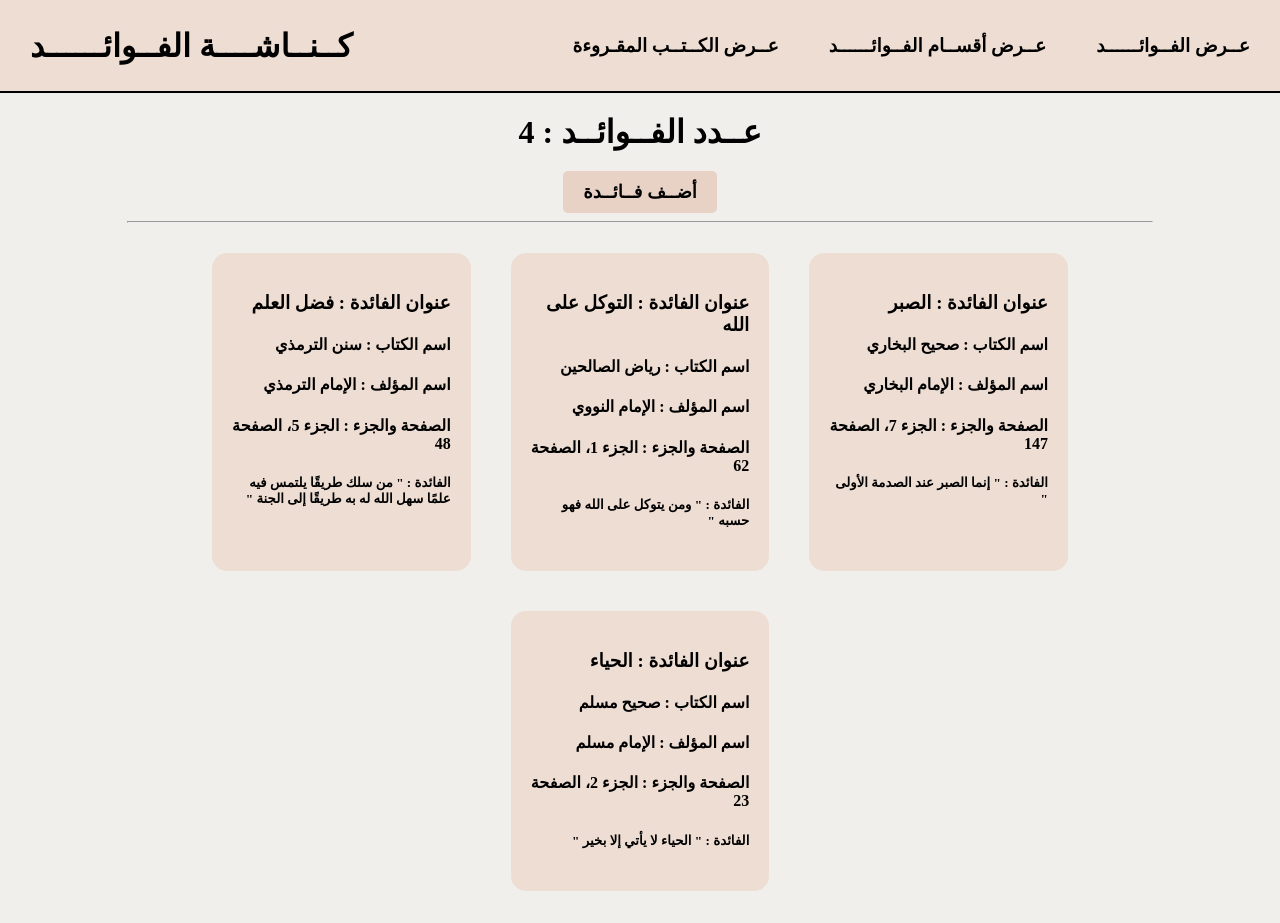
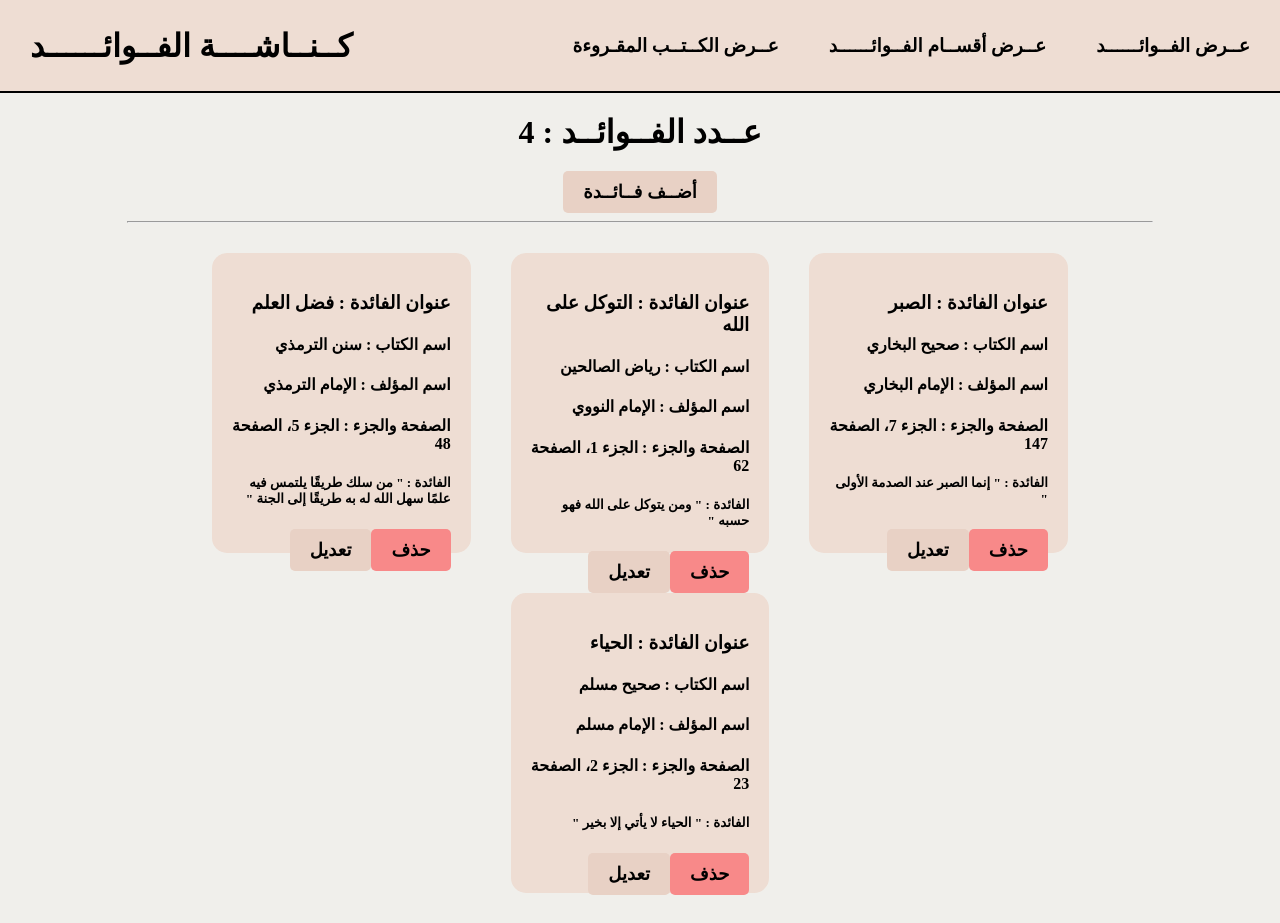
Before and after one commit to WissemJderi/note-taking-app, a React app: page / in a window 1280 px wide. Built offline with nearby package versions, Linux system fonts and the light colour scheme; the HTML template or start-up script is replaced by a standard one.

Commit message:
add functionality to remove quotes and update quote count dynamically

```diff
--- a/src/App.jsx
+++ b/src/App.jsx
@@ -1,4 +1,4 @@
-import { useState } from "react";
+import { useEffect, useState } from "react";
 import "./App.css";
 import Header from "./components/Header";
 import Notes from "./components/Notes";
@@ -7,8 +7,11 @@ import Button from "./components/Button";
 import Input from "./components/Input";
 function App() {
   const [quotes, setQuotes] = useState(islamicQuotes);
-  const [numberOfQuotes] = useState(islamicQuotes.length);
+  const [numberOfQuotes, setNumberOfQuotes] = useState(quotes.length);
   const [forumIsShown, setForumIsShown] = useState(false);
+  useEffect(() => {
+    setNumberOfQuotes(quotes.length);
+  }, [quotes]);
   let quotesList = quotes.map((quote, i) => {
     return (
       <Notes
@@ -19,6 +22,9 @@ function App() {
         part={quote.part}
         page={quote.page}
         quote={quote.quote}
+        removeQuote={() => {
+          removeQuote(i);
+        }}
       />
     );
   });
@@ -27,6 +33,10 @@ function App() {
   }
   function addQuote(data) {
     setQuotes([...quotes, data]);
+  }
+  function removeQuote(index) {
+    const newQuotes = quotes.filter((_, i) => i !== index);
+    setQuotes(newQuotes);
   }
   return (
     <>
--- a/src/components/Input.jsx
+++ b/src/components/Input.jsx
@@ -2,12 +2,12 @@ import React, { useState } from "react";
 import "../styles/input.css";
 function Input({ addQuote }) {
   const [formData, setFormData] = useState({
-    title: "",
-    book: "",
-    author: "",
-    part: "",
-    page: "",
-    quote: "",
+    title: "الصدق",
+    book: "سنن ابن ماجه",
+    author: "الإمام ابن ماجه",
+    part: 1,
+    page: 69,
+    quote: "عليكم بالصدق فإن الصدق يهدي إلى البر",
   });
 
   const handleChange = (e) => {
@@ -39,6 +39,7 @@ function Input({ addQuote }) {
         <input
           type="text"
           name="title"
+          required
           value={formData.title}
           onChange={handleChange}
         />
@@ -48,6 +49,7 @@ function Input({ addQuote }) {
         <input
           type="text"
           name="book"
+          required
           value={formData.book}
           onChange={handleChange}
         />
@@ -75,13 +77,19 @@ function Input({ addQuote }) {
         <input
           type="number"
           name="page"
+          required
           value={formData.page}
           onChange={handleChange}
         />
       </div>
       <div>
         <label>الاقتباس:</label>
-        <textarea name="quote" value={formData.quote} onChange={handleChange} />
+        <textarea
+          name="quote"
+          value={formData.quote}
+          onChange={handleChange}
+          required
+        />
       </div>
       <button type="submit">أضف اقتباس</button>
     </form>
--- a/src/components/Notes.jsx
+++ b/src/components/Notes.jsx
@@ -1,5 +1,5 @@
 import "../styles/notes.css";
-function Notes({ title, book, author, part, page, quote }) {
+function Notes({ title, book, author, part, page, quote, removeQuote }) {
   return (
     <>
       <div className="note">
@@ -10,6 +10,17 @@ function Notes({ title, book, author, part, page, quote }) {
           الصفحة والجزء : الجزء {part}، الصفحة {page}
         </h4>
         <h5>الفائدة : " {quote} "</h5>
+        <div className="buttons">
+          <button
+            className="delete"
+            onClick={() => {
+              removeQuote();
+            }}
+          >
+            حذف
+          </button>
+          <button className="edit">تعديل</button>
+        </div>
       </div>
     </>
   );
--- a/src/styles/notes.css
+++ b/src/styles/notes.css
@@ -13,4 +13,8 @@ h1 {
   flex-basis: calc(33.333% - 40px); /* Adjusting for margin */
   max-width: calc(33.333% - 40px); /* Adjusting for margin */
   box-sizing: border-box;
+  max-height: 300px;
 }
+.delete {
+  background-color: rgb(248, 137, 137);
+}
```
